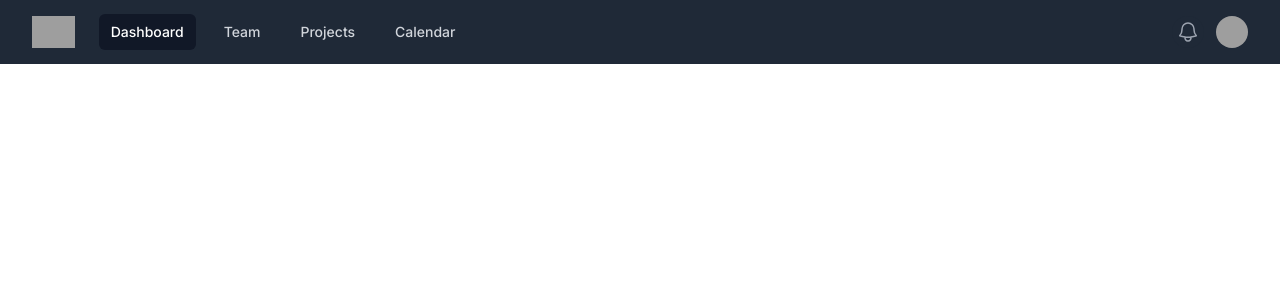
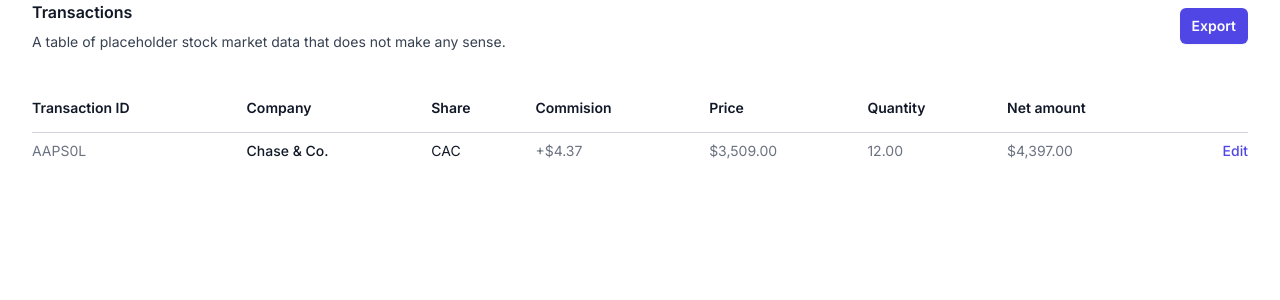
Before and after one commit to Dmitry1007/welf, a Next.js app: page / in a window 1280 px wide. Shown: the top 300 px of the page. Built offline with nearby package versions, Linux system fonts and the light colour scheme; grey boxes are pictures that could not be loaded.

Commit message:
Hardcoded transactions Table

```diff
--- a/next.config.js
+++ b/next.config.js
@@ -1,8 +1,18 @@
 /** @type {import('next').NextConfig} */
 const nextConfig = {
-  experimental: {
-    appDir: true,
-  },
-}
+    experimental: {
+        appDir: true,
+    },
+    images: {
+        remotePatterns: [
+            {
+                protocol: "https",
+                hostname: "tailwindui.com",
+                port: "",
+                pathname: "/img/logos/**",
+            },
+        ],
+    },
+};
 
-module.exports = nextConfig
+module.exports = nextConfig;
--- /dev/null
+++ b/src/app/components/Table.js
@@ -0,0 +1,137 @@
+"use client";
+const transactions = [
+    {
+        id: "AAPS0L",
+        company: "Chase & Co.",
+        share: "CAC",
+        commission: "+$4.37",
+        price: "$3,509.00",
+        quantity: "12.00",
+        netAmount: "$4,397.00",
+    },
+    // More transactions...
+];
+
+export default function Table() {
+    return (
+        <div className="px-4 sm:px-6 lg:px-8">
+            <div className="sm:flex sm:items-center">
+                <div className="sm:flex-auto">
+                    <h1 className="text-base font-semibold leading-6 text-gray-900">
+                        Transactions
+                    </h1>
+                    <p className="mt-2 text-sm text-gray-700">
+                        A table of placeholder stock market data that does not
+                        make any sense.
+                    </p>
+                </div>
+                <div className="mt-4 sm:ml-16 sm:mt-0 sm:flex-none">
+                    <button
+                        type="button"
+                        className="block rounded-md bg-indigo-600 px-3 py-2 text-center text-sm font-semibold text-white shadow-sm hover:bg-indigo-500 focus-visible:outline focus-visible:outline-2 focus-visible:outline-offset-2 focus-visible:outline-indigo-600"
+                    >
+                        Export
+                    </button>
+                </div>
+            </div>
+            <div className="mt-8 flow-root">
+                <div className="-mx-4 -my-2 overflow-x-auto sm:-mx-6 lg:-mx-8">
+                    <div className="inline-block min-w-full py-2 align-middle sm:px-6 lg:px-8">
+                        <table className="min-w-full divide-y divide-gray-300">
+                            <thead>
+                                <tr>
+                                    <th
+                                        scope="col"
+                                        className="whitespace-nowrap py-3.5 pl-4 pr-3 text-left text-sm font-semibold text-gray-900 sm:pl-0"
+                                    >
+                                        Transaction ID
+                                    </th>
+                                    <th
+                                        scope="col"
+                                        className="whitespace-nowrap px-2 py-3.5 text-left text-sm font-semibold text-gray-900"
+                                    >
+                                        Company
+                                    </th>
+                                    <th
+                                        scope="col"
+                                        className="whitespace-nowrap px-2 py-3.5 text-left text-sm font-semibold text-gray-900"
+                                    >
+                                        Share
+                                    </th>
+                                    <th
+                                        scope="col"
+                                        className="whitespace-nowrap px-2 py-3.5 text-left text-sm font-semibold text-gray-900"
+                                    >
+                                        Commision
+                                    </th>
+                                    <th
+                                        scope="col"
+                                        className="whitespace-nowrap px-2 py-3.5 text-left text-sm font-semibold text-gray-900"
+                                    >
+                                        Price
+                                    </th>
+                                    <th
+                                        scope="col"
+                                        className="whitespace-nowrap px-2 py-3.5 text-left text-sm font-semibold text-gray-900"
+                                    >
+                                        Quantity
+                                    </th>
+                                    <th
+                                        scope="col"
+                                        className="whitespace-nowrap px-2 py-3.5 text-left text-sm font-semibold text-gray-900"
+                                    >
+                                        Net amount
+                                    </th>
+                                    <th
+                                        scope="col"
+                                        className="relative whitespace-nowrap py-3.5 pl-3 pr-4 sm:pr-0"
+                                    >
+                                        <span className="sr-only">Edit</span>
+                                    </th>
+                                </tr>
+                            </thead>
+                            <tbody className="divide-y divide-gray-200 bg-white">
+                                {transactions.map((transaction) => (
+                                    <tr key={transaction.id}>
+                                        <td className="whitespace-nowrap py-2 pl-4 pr-3 text-sm text-gray-500 sm:pl-0">
+                                            {transaction.id}
+                                        </td>
+                                        <td className="whitespace-nowrap px-2 py-2 text-sm font-medium text-gray-900">
+                                            {transaction.company}
+                                        </td>
+                                        <td className="whitespace-nowrap px-2 py-2 text-sm text-gray-900">
+                                            {transaction.share}
+                                        </td>
+                                        <td className="whitespace-nowrap px-2 py-2 text-sm text-gray-500">
+                                            {transaction.commission}
+                                        </td>
+                                        <td className="whitespace-nowrap px-2 py-2 text-sm text-gray-500">
+                                            {transaction.price}
+                                        </td>
+                                        <td className="whitespace-nowrap px-2 py-2 text-sm text-gray-500">
+                                            {transaction.quantity}
+                                        </td>
+                                        <td className="whitespace-nowrap px-2 py-2 text-sm text-gray-500">
+                                            {transaction.netAmount}
+                                        </td>
+                                        <td className="relative whitespace-nowrap py-2 pl-3 pr-4 text-right text-sm font-medium sm:pr-0">
+                                            <a
+                                                href="#"
+                                                className="text-indigo-600 hover:text-indigo-900"
+                                            >
+                                                Edit
+                                                <span className="sr-only">
+                                                    , {transaction.id}
+                                                </span>
+                                            </a>
+                                        </td>
+                                    </tr>
+                                ))}
+                            </tbody>
+                        </table>
+                    </div>
+                </div>
+            </div>
+        </div>
+    );
+}
--- a/src/app/page.js
+++ b/src/app/page.js
@@ -1,5 +1,10 @@
-import NavBar from "@/app/components/NavBar";
+// import NavBar from "@/app/components/NavBar";
+import Table from "@/app/components/Table";
 
 export default function Home() {
-    return <NavBar />;
+    return (
+        <>
+            <Table />
+        </>
+    );
 }
```
